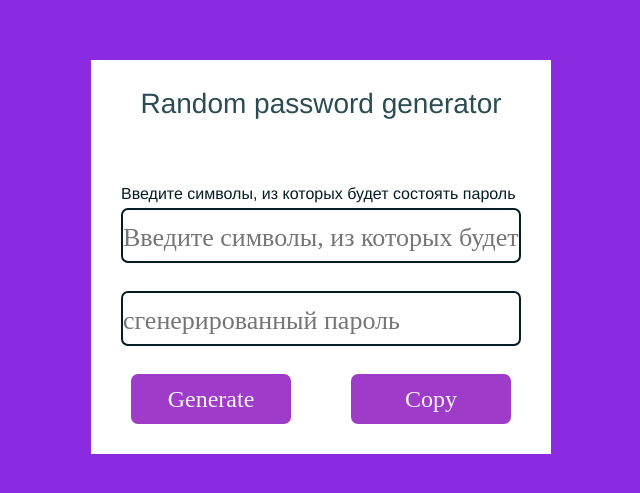
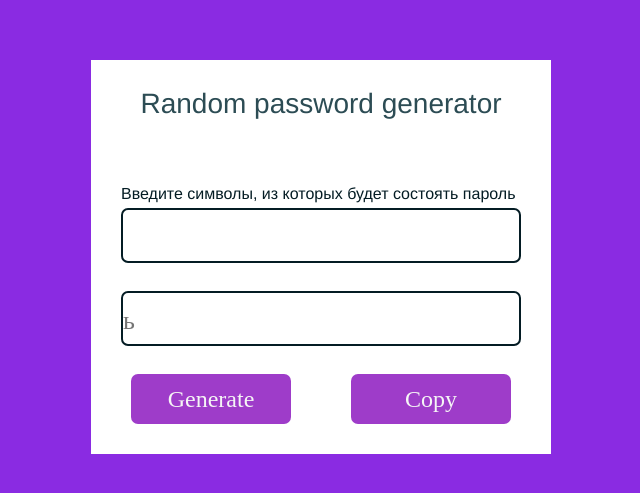
Before and after one commit to Shade78/password-generator, a plain HTML site: page index.html in a window 1280 px wide. Shown: the part 143-636 px from the top of the page, without its empty margins (319-959 px from the left). Drawn offline with Linux system fonts and the light colour scheme.

Commit message:
Update index.html

```diff
--- a/index.html
+++ b/index.html
@@ -12,9 +12,9 @@
         <h2>Random password generator</h2>
         <div>
             <p>Введите символы, из которых будет состоять пароль</p>
-            <input type="text" name="" id="userSymbols" placeholder="Введите символы, из которых будет состоять пароль">
+            <input type="text" name="" id="userSymbols" placeholder="">
         </div>
-        <input type="text" name="" id="password" placeholder="сгенерированный пароль" readonly>
+        <input type="text" name="" id="password" placeholder="ь" readonly>
         <div class="buttons-container">
             <button type="button" onclick="generateUserPassword()" >Generate</button>
             <button type="button" onclick="copyPassword()" >Copy</button>
```
